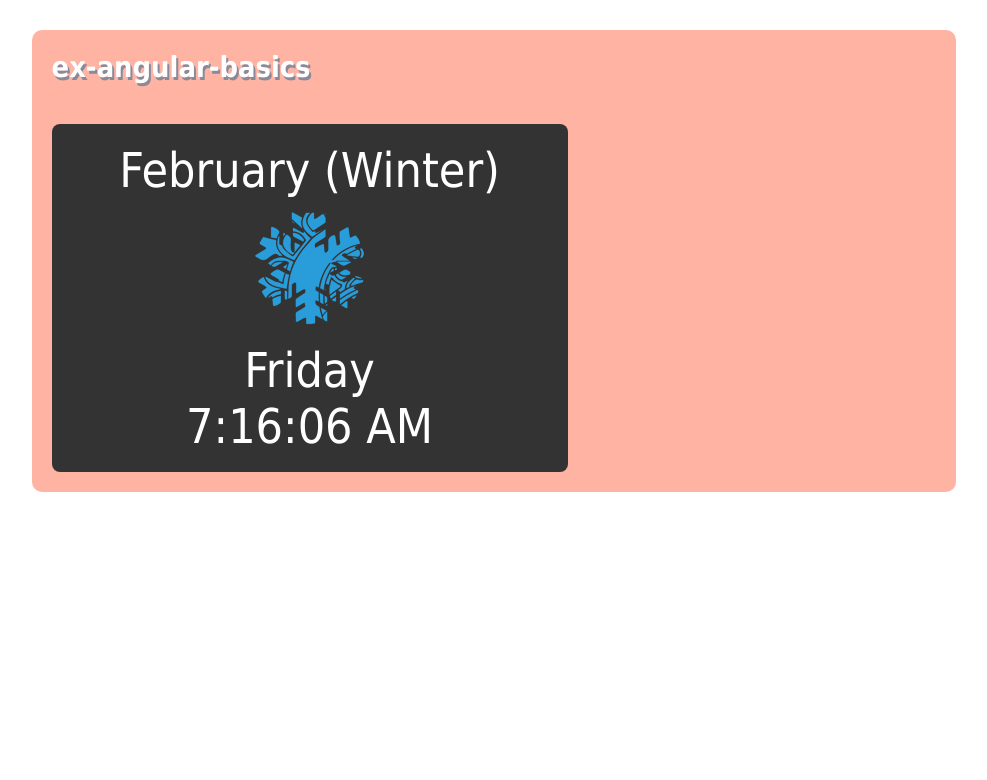
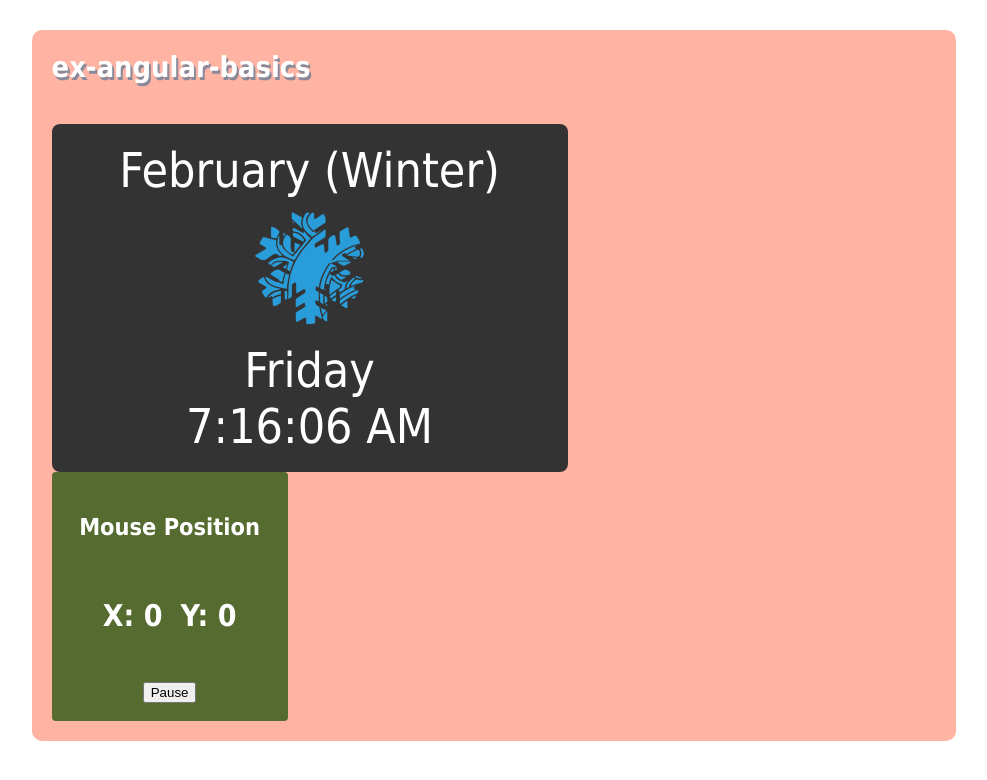
Before and after one commit to Darkfall48/Ex-Angular-Basics, an Angular app: page / in a window 1280 px wide. Shown: the top 780 px of the page, without its empty margins (146-1133 px from the left). Built offline with nearby package versions, Linux system fonts and the light colour scheme.

Commit message:
Challenge 2 - Completed!

```diff
--- a/src/app/app-root/app.component.html
+++ b/src/app/app-root/app.component.html
@@ -9,6 +9,7 @@
 <section class="main-app">
   <h1>{{ title }}</h1>
   <show-time></show-time>
+  <show-coords></show-coords>
 </section>
 <!-- * * * * * * * * * * * * * * * * * * * * * * * * * * * * * * * -->
 <!-- * * * * * * * * * * * The content above * * * * * * * * * * * -->
--- a/src/app/app.module.ts
+++ b/src/app/app.module.ts
@@ -4,9 +4,10 @@ import { BrowserModule } from '@angular/platform-browser';
 import { AppRoutingModule } from './app-routing.module';
 import { AppComponent } from './app-root/app.component';
 import { ShowTimeComponent } from './cmps/show-time/show-time.component';
+import { ShowCoordsComponent } from './cmps/show-coords/show-coords.component';
 
 @NgModule({
-  declarations: [AppComponent, ShowTimeComponent],
+  declarations: [AppComponent, ShowTimeComponent, ShowCoordsComponent],
   imports: [BrowserModule, AppRoutingModule],
   providers: [],
   bootstrap: [AppComponent],
--- /dev/null
+++ b/src/app/cmps/show-coords/show-coords.component.html
@@ -0,0 +1,14 @@
+<section class="mouse-monitor">
+  <h1 class="mouse-monitor-title">Mouse Position</h1>
+  <div class="mouse-monitor-pos">
+    <h2 class="mouse-monitor-pos-x">
+      X: <span>{{ pos.x }}</span>
+    </h2>
+    <h2 className="mouse-monitor-pos-y">
+      Y: <span>{{ pos.y }}</span>
+    </h2>
+  </div>
+  <button class="mouse-monitor-toggle-btn" (click)="handleToggle()">
+    {{ isOn ? "Pause" : "Resume" }}
+  </button>
+</section>
--- /dev/null
+++ b/src/app/cmps/show-coords/show-coords.component.scss
@@ -0,0 +1,28 @@
+.mouse-monitor {
+  display: grid;
+  gap: 8px;
+  background-color: darkolivegreen;
+  color: white;
+  border-radius: 4px;
+  padding: 18px;
+  align-items: center;
+  width: 200px;
+  place-items: center;
+  &-title {
+  }
+  &-pos {
+    display: flex;
+    flex-direction: row;
+    justify-content: space-evenly;
+    gap: 18px;
+    &-x {
+    }
+    &-y {
+    }
+  }
+  &-toggle-btn {
+    margin-top: 16px;
+    display: flex;
+    place-content: center;
+  }
+}
--- /dev/null
+++ b/src/app/cmps/show-coords/show-coords.component.ts
@@ -0,0 +1,27 @@
+import { Component, HostListener } from '@angular/core';
+
+@Component({
+  selector: 'show-coords',
+  templateUrl: './show-coords.component.html',
+  styleUrls: ['./show-coords.component.scss'],
+})
+export class ShowCoordsComponent {
+  constructor() {}
+
+  isOn: boolean = true;
+  pos = { x: 0, y: 0 };
+
+  @HostListener('document:mousemove', ['$event'])
+  handleMouseMove(event: any = null) {
+    if (this.isOn && event) {
+      this.pos = { x: event.clientX, y: event.clientY };
+    }
+  }
+
+  handleToggle() {
+    this.isOn = !this.isOn;
+    if (!this.isOn) {
+      this.pos = { x: 0, y: 0 };
+    }
+  }
+}
--- a/src/app/cmps/show-time/show-time.component.ts
+++ b/src/app/cmps/show-time/show-time.component.ts
@@ -19,12 +19,13 @@ export class ShowTimeComponent implements OnInit {
     this.setSeasonImg();
     this.setTimer();
   }
-  ngOnDestroy(): void {}
+  ngOnDestroy(): void {
+    this.clearTimer();
+  }
 
   setTimer() {
     this.intervalId = setInterval(() => {
       this.clock = new Date();
-      // console.log('Clock', this.clock);
     }, 1000);
   }
   clearTimer() {
```
Also changed, not shown: 1 other file (tests, documents, lock files or other folders).
